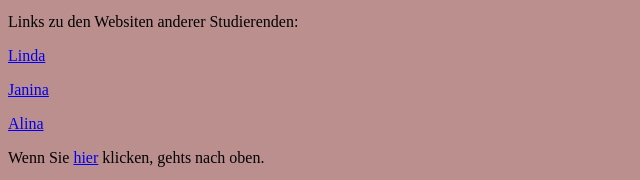
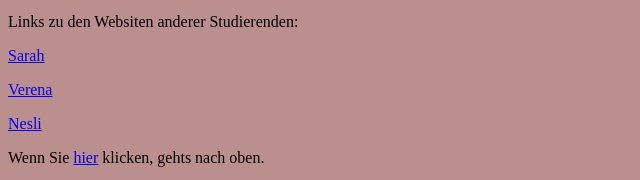
Before and after one commit to carolinbng/GIS_SS_20, a plain HTML site: page Aufgabe1/index.html in a window 1280 px wide. Shown: the part 974-1154 px from the top of the page, 0-640 px from the left. Drawn offline with Linux system fonts and the light colour scheme.

Commit message:
Aufgabe1

```diff
--- a/Aufgabe1/index.html
+++ b/Aufgabe1/index.html
@@ -15,9 +15,9 @@
     <p>Schaut doch mal auf <a href="https://www.youtube.com/channel/UCBj-vOyXyOKVbIBMj3oBGZg">YouTube</a> vorbei.</p>
     <p>Da gibt es 60 Studiengänge und über 6.000 Studierende ;-)</p>
     <p>Links zu den Websiten anderer Studierenden:</p>
-        <p><a href="https://linlin94.github.io/GiS_SoSe2020/Abgaben/Aufgabe_01">Linda</a></p>
-    <p><a href="https://janinacpb.github.io/GIS-SoSe-2020/Aufgabe01/aufgabe2.html">Janina</a></p>
-    <p><a href="https://alinakle.github.io/GIS2020/Aufgabe01/">Alina</a></p>
+        <p><a href="https://sarwi.github.io/GIS-SoSe-2020/Aufgabe01/index.html">Sarah</a></p>
+    <p><a href="https://verenaro.github.io/GIS-SoSe-2020/Aufgabe01/">Verena</a></p>
+    <p><a href="https://nesli13.github.io/GiS_SoSe2020/Aufgabe01/index.html">Nesli</a></p>
     <p>Wenn Sie <a href="#überschrift">hier</a> klicken, gehts nach oben.</p>
 </body>
 </html>
```
